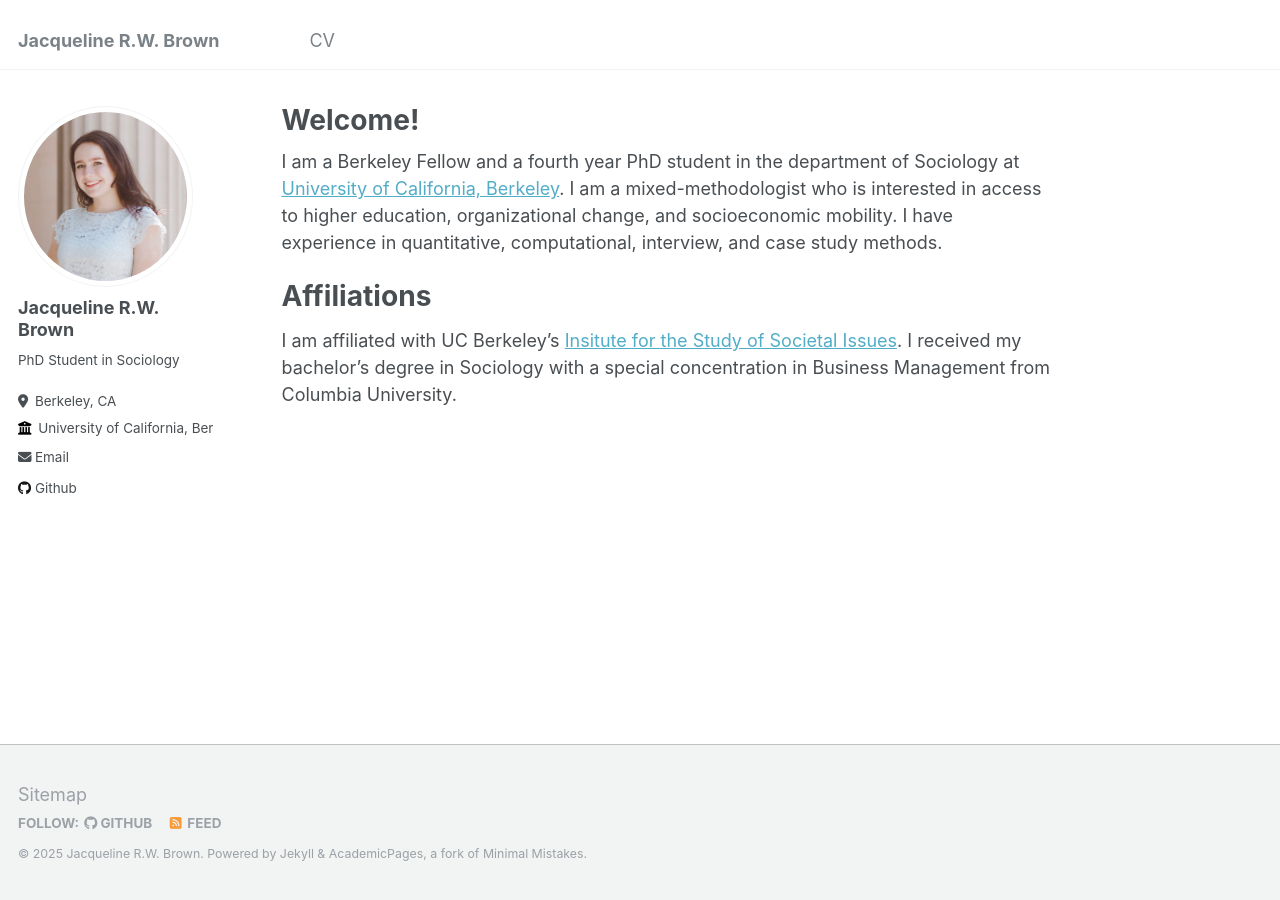
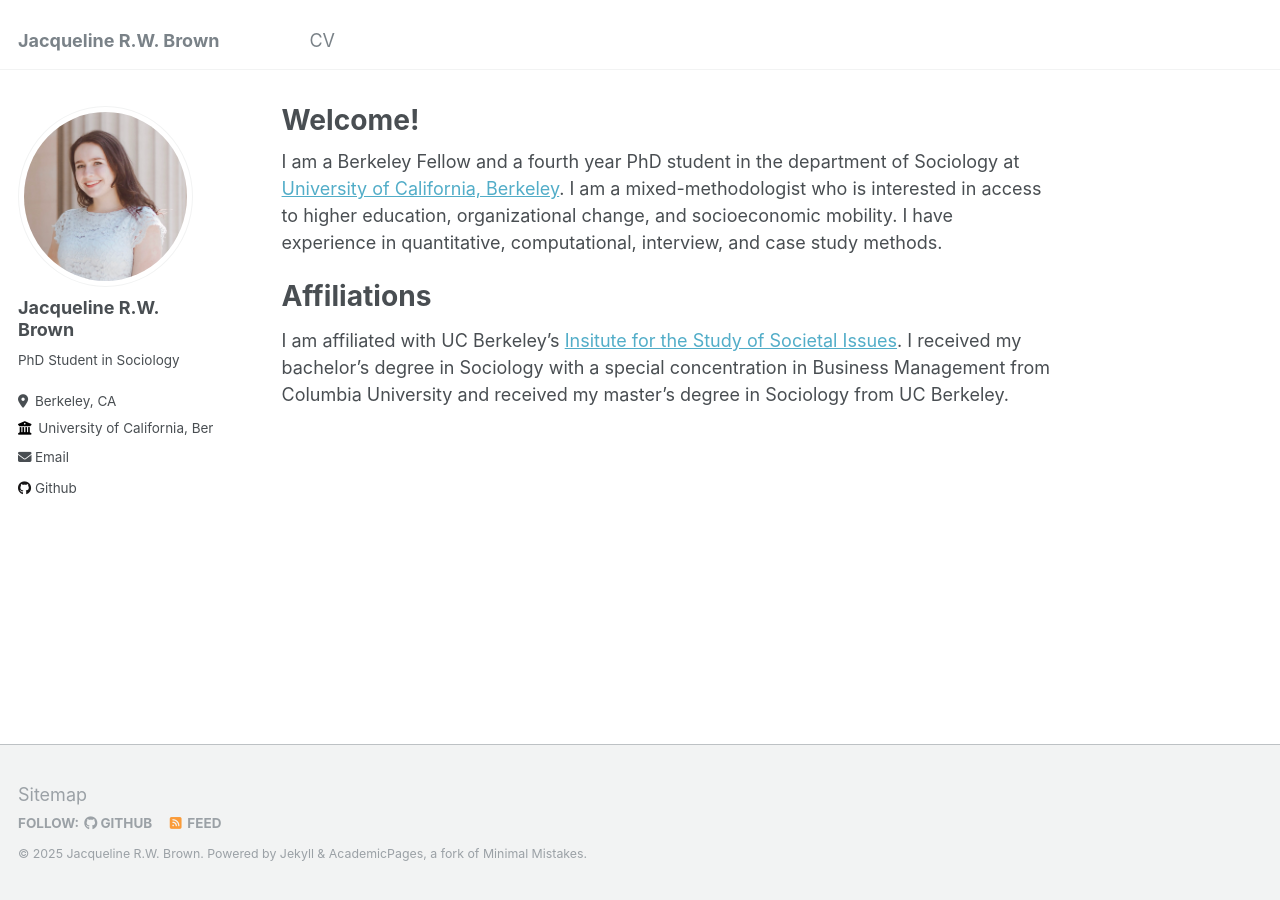
Before and after one commit to jacqueline-rw-brown/jacqueline-rw-brown.github.io, a Jekyll site: the page built from _pages/about.md, in a window 1280 px wide. Built offline with Jekyll 4.4.1, drawn with Linux system fonts in a browser that asks for light colours.

Commit message:
Update about.md

```diff
--- a/_pages/about.md
+++ b/_pages/about.md
@@ -11,4 +11,4 @@ I am a Berkeley Fellow and a fourth year PhD student in the department of Sociol
 
 Affiliations
 ======
-I am affiliated with UC Berkeley's [Insitute for the Study of Societal Issues](https://issi.berkeley.edu/people/jacqueline-brown). I received my bachelor's degree in Sociology with a special concentration in Business Management from Columbia University.
+I am affiliated with UC Berkeley's [Insitute for the Study of Societal Issues](https://issi.berkeley.edu/people/jacqueline-brown). I received my bachelor's degree in Sociology with a special concentration in Business Management from Columbia University and received my master's degree in Sociology from UC Berkeley.
```
